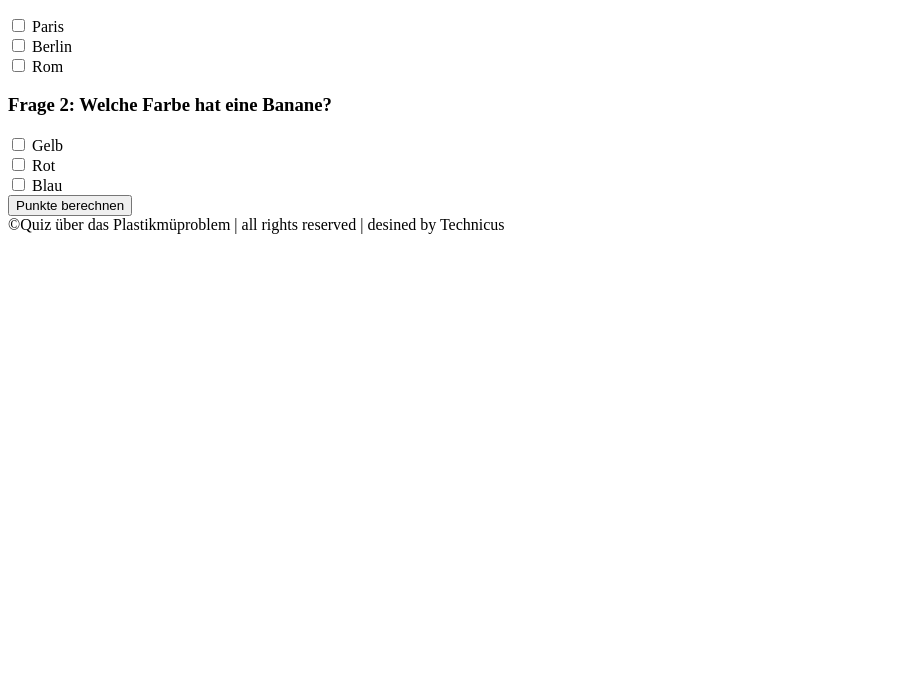
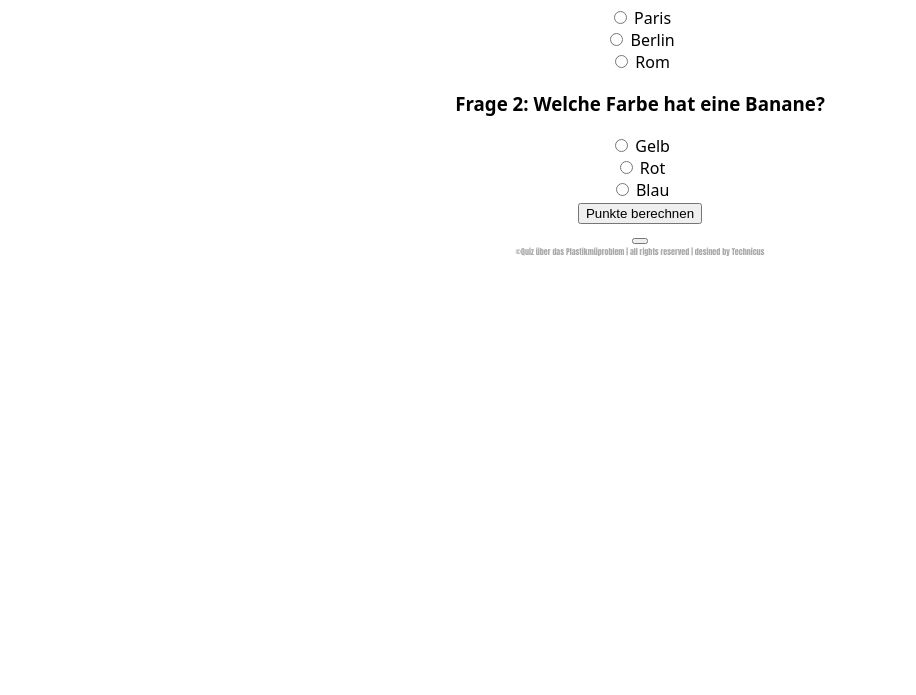
Before and after one commit to Technicusw/Quiz-EU-Plastikm-llproblem, a website: page multibelchoice.html in a window 1280 px wide. Shown: the part 105-800 px from the top of the page, without its empty margins (0-916 px from the left). Drawn offline with Linux system fonts and the light colour scheme.

Commit message:
nex edit

```diff
--- a/multibelchoice.html
+++ b/multibelchoice.html
@@ -2,42 +2,47 @@
 <html>
 <head>
   <title>Multiple-Choice-Seite</title>
+  <link rel="stylesheet" href="styles.css"/>
 </head>
 <body>
   <h1>Multiple-Choice-Fragen</h1>
   <form id="quizForm">
     <h3>Frage 1: Was ist die Hauptstadt von Frankreich?</h3>
     <label>
-      <input type="checkbox" name="frage1" value="paris"> Paris
+      <input type="radio" name="frage1" value="paris"> Paris
     </label>
     <br>
     <label>
-      <input type="checkbox" name="frage1" value="berlin"> Berlin
+      <input type="radio" name="frage1" value="berlin"> Berlin
     </label>
     <br>
     <label>
-      <input type="checkbox" name="frage1" value="rom"> Rom
+      <input type="radio" name="frage1" value="rom"> Rom
     </label>
     <br>
 
     <h3>Frage 2: Welche Farbe hat eine Banane?</h3>
     <label>
-      <input type="checkbox" name="frage2" value="gelb"> Gelb
+      <input type="radio" name="frage2" value="gelb"> Gelb
     </label>
     <br>
     <label>
-      <input type="checkbox" name="frage2" value="rot"> Rot
+      <input type="radio" name="frage2" value="rot"> Rot
     </label>
     <br>
     <label>
-      <input type="checkbox" name="frage2" value="blau"> Blau
+      <input type="radio" name="frage2" value="blau"> Blau
     </label>
     <br>
 
     <button type="button" onclick="berechnePunkte()">Punkte berechnen</button>
   </form>
-
+  <button href="/lückentext.html" class="nextPage" id="Button" type="button"></button>
+  <footer>
+    <a>&copy;Quiz über das Plastikm&uuml;problem | all rights reserved | desined by Technicus</a>
+  </footer>
   <script>
+    var nexButton = document.querySelector(".nextPage")
     function berechnePunkte() {
       var punkte = 0;
 
@@ -58,11 +63,8 @@
       }
 
       alert("Du hast " + punkte + " von 2 Punkten erreicht.");
+      nexButton.textContent = "Nächte Seite"
     }
   </script>
 </body>
-
-<footer>
-  <a>&copy;Quiz über das Plastikm&uuml;problem | all rights reserved | desined by Technicus</a>
-</footer>
 </html>
```
Also changed, not shown: index.html (+4 -1 lines), lückentext.html (+1 -0 lines).
